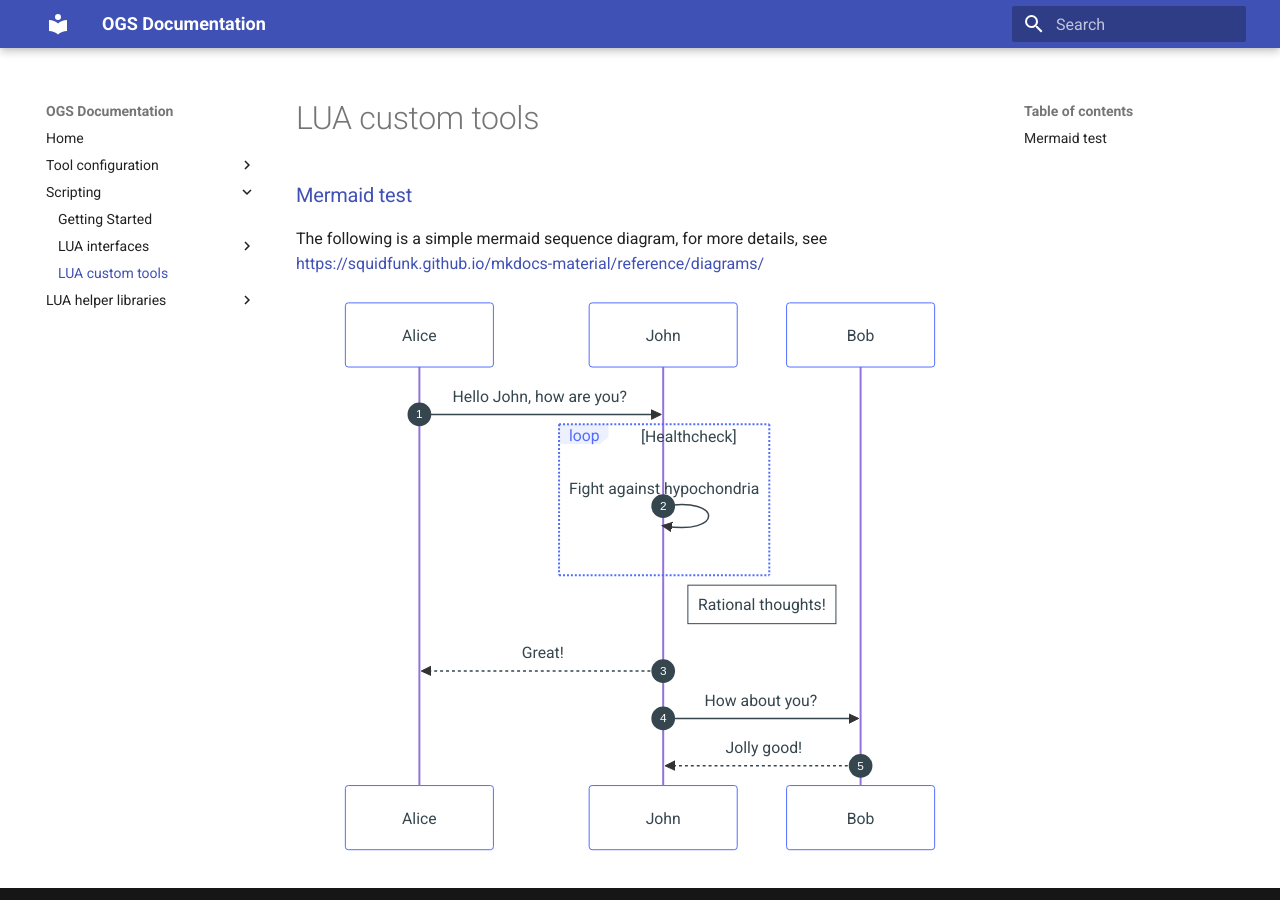
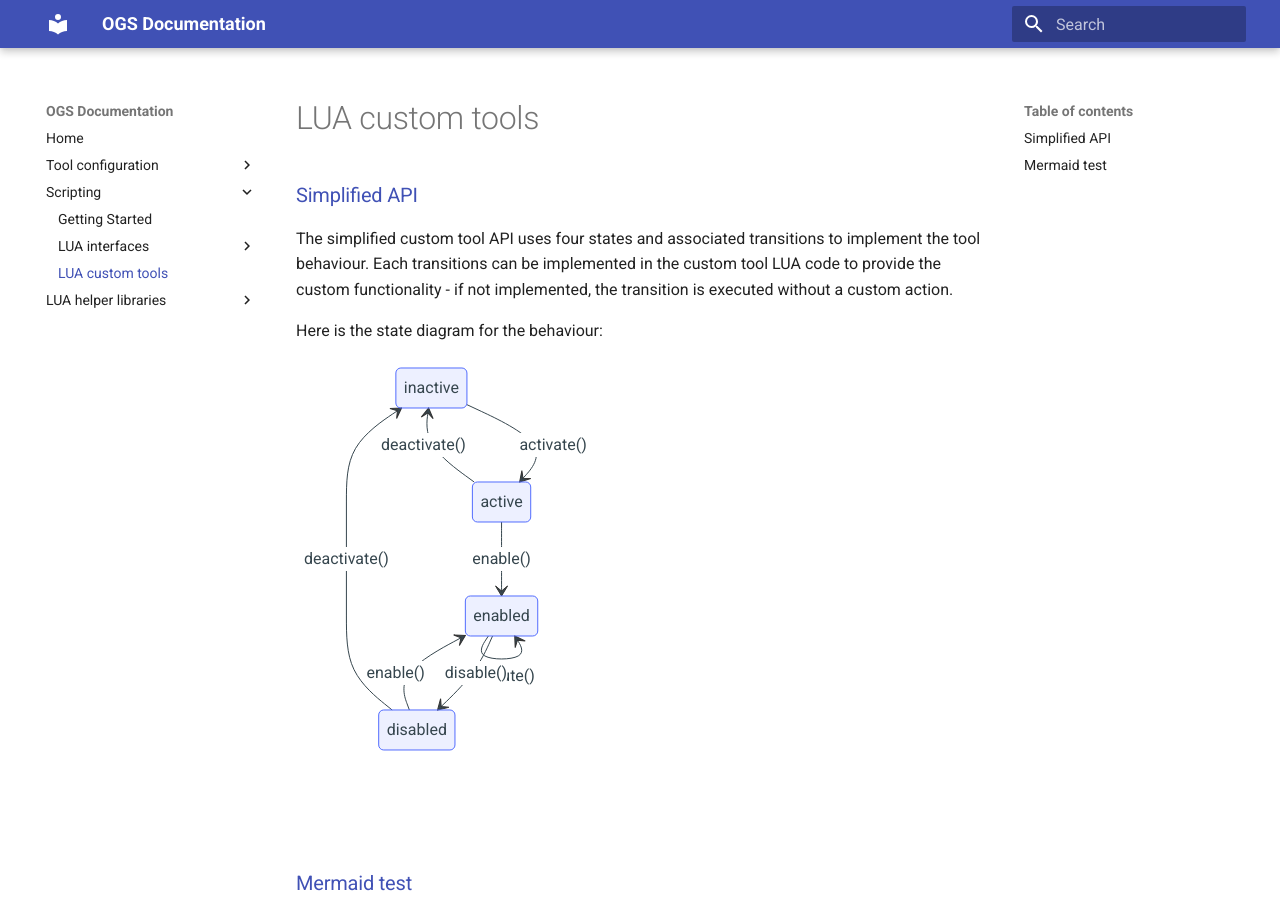
Before and after one commit to haller-erne/ogs, an MkDocs documentation site: the page built from docs/v3/lua/customtools.md, in a window 1280 px wide and 900 px high. Built offline with MkDocs 1.6.1 and Material for MkDocs 9.7.7, drawn with Linux system fonts in a browser that asks for light colours.

Commit message:
Added custom tool state diagram

````diff
--- a/docs/v3/lua/customtools.md
+++ b/docs/v3/lua/customtools.md
@@ -1,3 +1,19 @@
+
+### Simplified API
+The simplified custom tool API uses four states and associated transitions to implement the tool behaviour. Each transitions can be implemented in the custom tool LUA code to provide the custom functionality - if not implemented, the transition is executed without a custom action.
+
+Here is the state diagram for the behaviour:
+
+``` mermaid
+stateDiagram-v2
+    inactive --> active: activate()
+    active --> inactive: deactivate()
+    active --> enabled: enable()
+    enabled --> enabled: execute()
+    enabled --> disabled: disable()
+    disabled --> enabled: enable()
+    disabled --> inactive: deactivate()
+```
 
 ### Mermaid test
 
````
